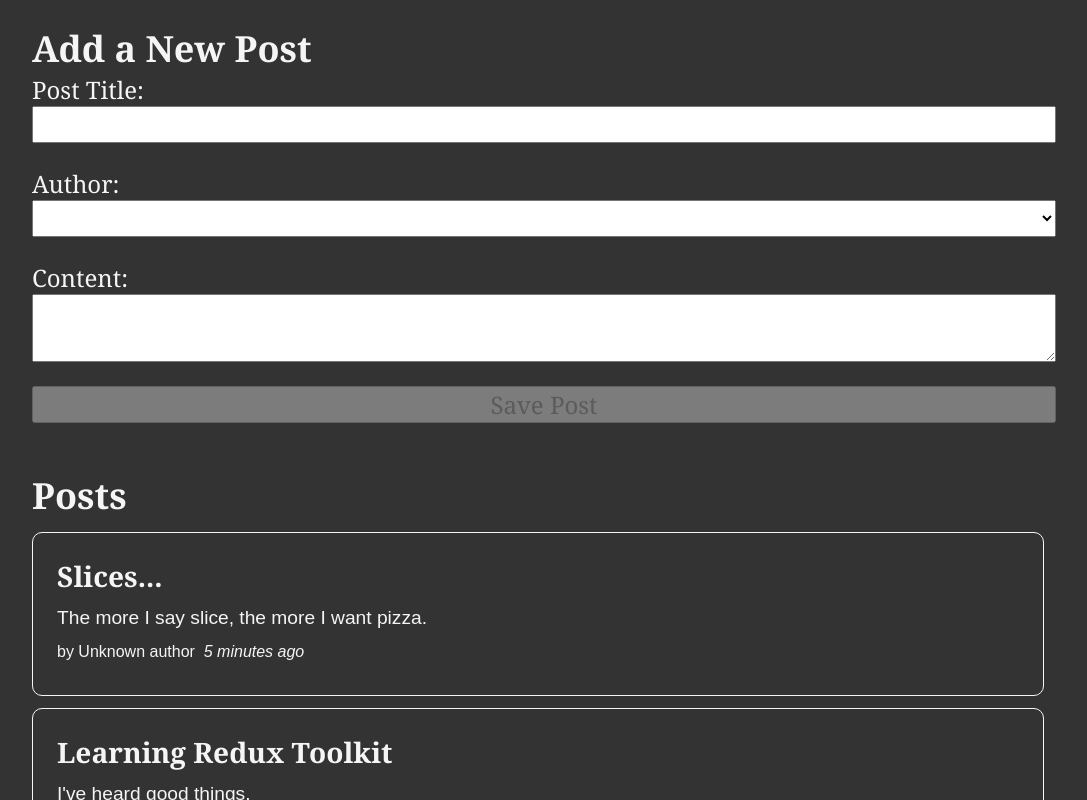
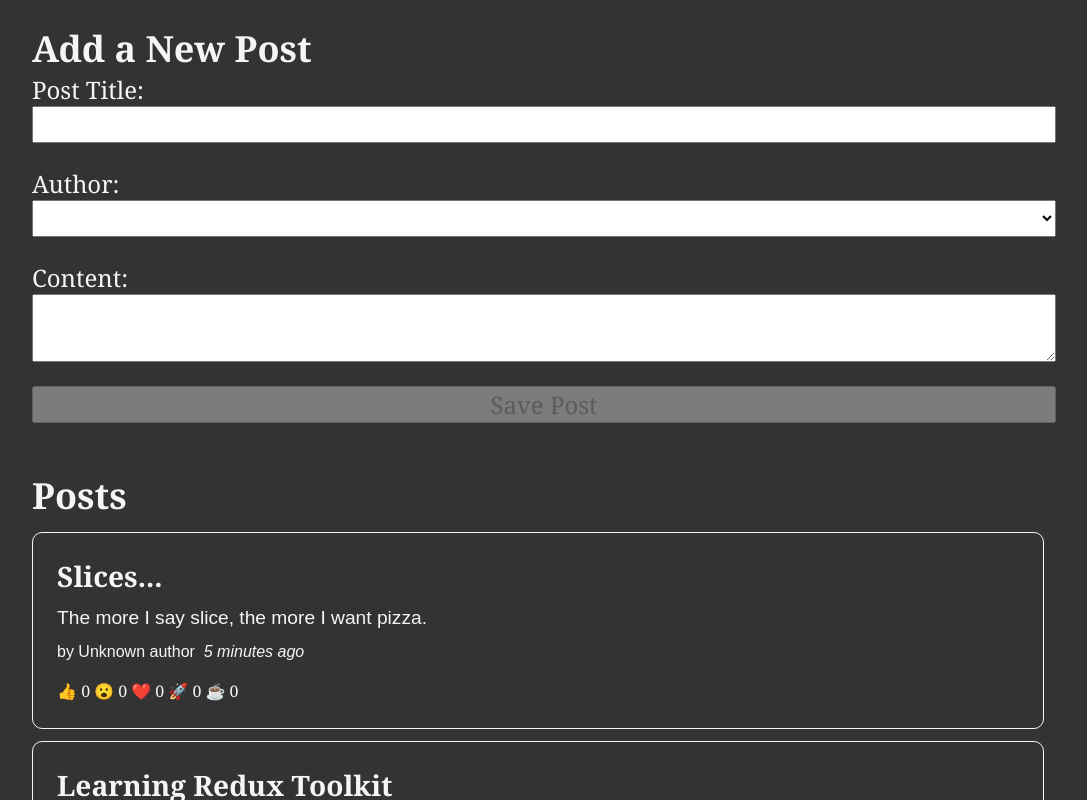
Before and after one commit to SorinC6/Redux-Toolkit-Practice, a React (Create React App) app: page / in a window 1280 px wide. Shown: the top 800 px of the page, without its empty margins (96-1183 px from the left). Built offline with nearby package versions, Linux system fonts and the light colour scheme.

Commit message:
add reaction action and reducer

```diff
--- /dev/null
+++ b/src/features/posts/ReactionAdded.js
@@ -0,0 +1,32 @@
+import { useDispatch } from "react-redux";
+import { addReaction } from "./postsSlice";
+
+const reactionEmoji = {
+    thumbsUp: '👍',
+    wow: '😮',
+    heart: '❤️',
+    rocket: '🚀',
+    coffee: '☕'
+}
+
+const ReactionButtons = ({ post }) => {
+    const dispatch = useDispatch()
+
+    const reactionButtons = Object.entries(reactionEmoji).map(([name, emoji]) => {
+        return (
+            <button
+                key={name}
+                type="button"
+                className="reactionButton"
+                onClick={() =>
+                    dispatch(addReaction({ postId: post.id, reaction: name }))
+                }
+            >
+                {emoji} {post.reactions[name]}
+            </button>
+        )
+    })
+
+    return <div>{reactionButtons}</div>
+}
+export default ReactionButtons
--- a/src/features/posts/postsList.js
+++ b/src/features/posts/postsList.js
@@ -3,6 +3,7 @@
 import { selectAllPosts } from './postsSlice'
 import PostAuthor from './postAuthor'
 import TimeAgo from './TimeAgo';
+import ReactionButtons from './ReactionAdded';
 
 const PostsList = () => {
     const posts = useSelector(selectAllPosts)
@@ -17,6 +18,7 @@
                 <TimeAgo timestamp={post.date} />
 
             </p>
+            <ReactionButtons post={post} />
         </article>
     ))
 
--- a/src/features/posts/postsSlice.js
+++ b/src/features/posts/postsSlice.js
@@ -57,11 +57,18 @@
                 }
             }
         },
+        addReaction(state, action) {
+            const { postId, reaction } = action.payload
+            const existingPost = state.find(post => post.id === postId)
+            if (existingPost) {
+                existingPost.reactions[reaction]++
+            }
+        }
     }
 })
 
 export const selectAllPosts = (state) => state.posts
 
-export const { addPost } = postsSlice.actions
+export const { addPost, addReaction } = postsSlice.actions
 
 export default postsSlice.reducer
```
